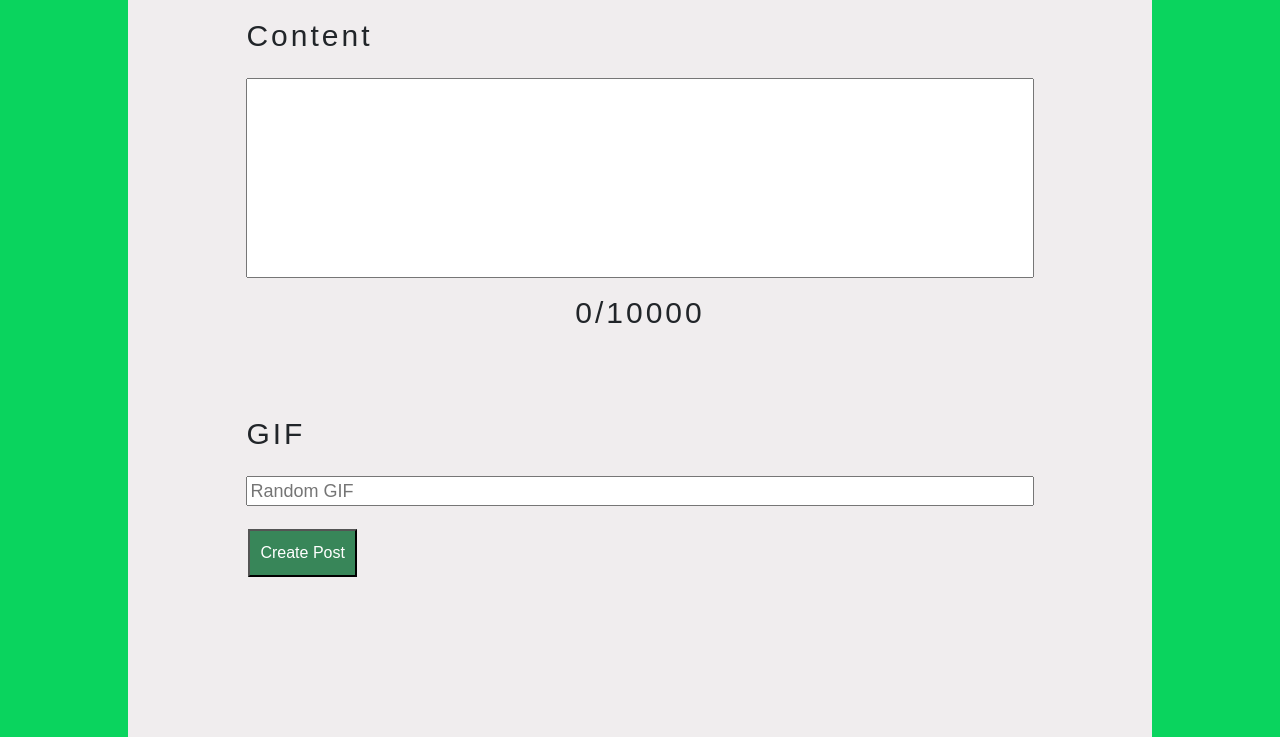
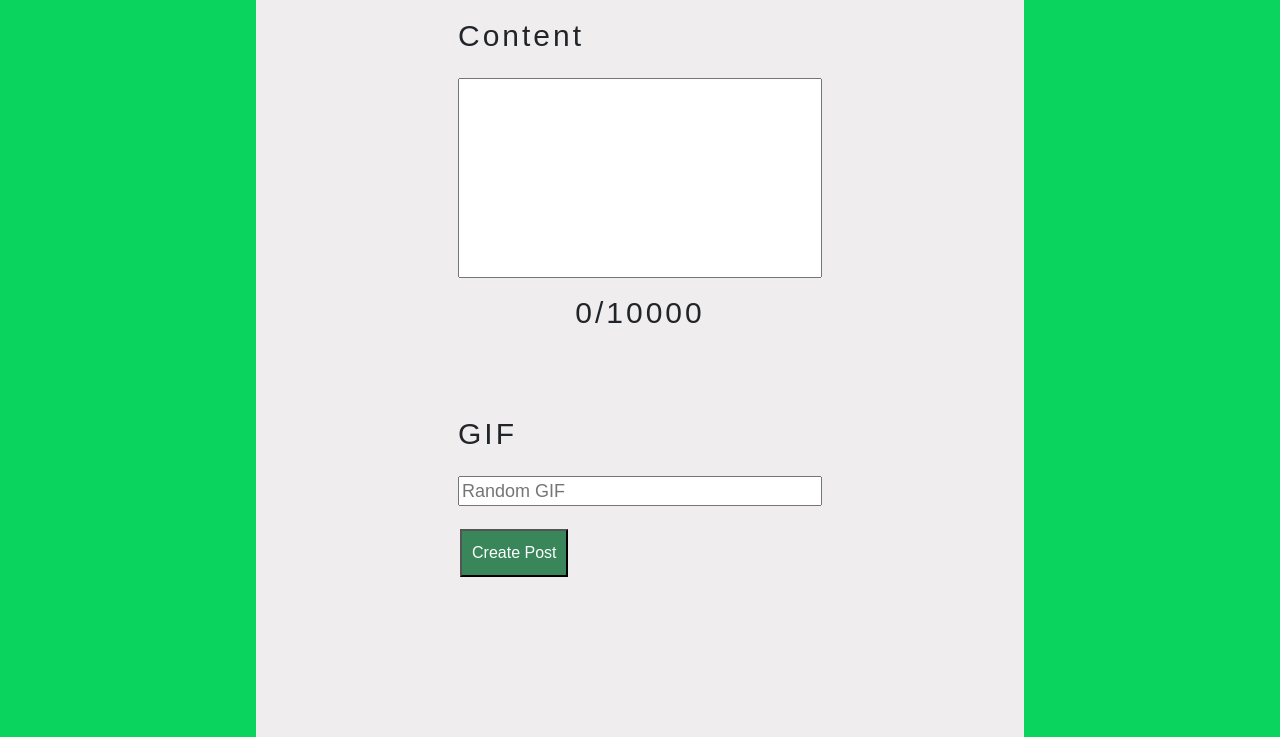
Before and after one commit to karldudley/blog_project_client, a website: page pages/newpost.html in a window 1280 px wide. Shown: the part 779-1516 px from the top of the page. Drawn offline with nearby package versions, Linux system fonts and the light colour scheme; files whose address does not match are found by name.

Commit message:
fix favicon + title of pages

```diff
--- a/css/style.css
+++ b/css/style.css
@@ -202,7 +202,7 @@ article {
     padding: 20px;
     margin: auto;
     margin-top: 30px;
-    width: 80%;
+    width: 60%;
     border-radius: 10px;
 }
 
@@ -216,7 +216,7 @@ article {
 }
 
 #form {
-    width: 80%;
+    width: 50%;
     margin: auto;
     font-size: 30px;
     font-family: 'Saira Condensed', sans-serif;
--- a/pages/newpost.html
+++ b/pages/newpost.html
@@ -4,7 +4,7 @@
     <meta charset="UTF-8">
     <meta http-equiv="X-UA-Compatible" content="IE=edge">
     <meta name="viewport" content="width=device-width, initial-scale=1.0">
-    <link rel="icon" type="image/x-icon" href="assets/apple_fave.png">
+    <link rel="icon" type="image/x-icon" href="../assets/apple_fave.png">
     <link href="https://cdn.jsdelivr.net/npm/bootstrap@5.2.0/dist/css/bootstrap.min.css" rel="stylesheet" integrity="sha384-gH2yIJqKdNHPEq0n4Mqa/HGKIhSkIHeL5AyhkYV8i59U5AR6csBvApHHNl/vI1Bx" crossorigin="anonymous">
     <link href="../css/style.css" rel="stylesheet">
     <title>New Post</title>
```
Also changed, not shown: pages/index.html (+1 -1 lines), pages/posts.html (+2 -2 lines).
